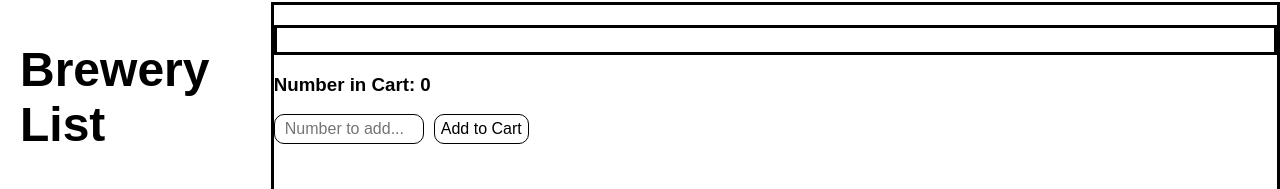
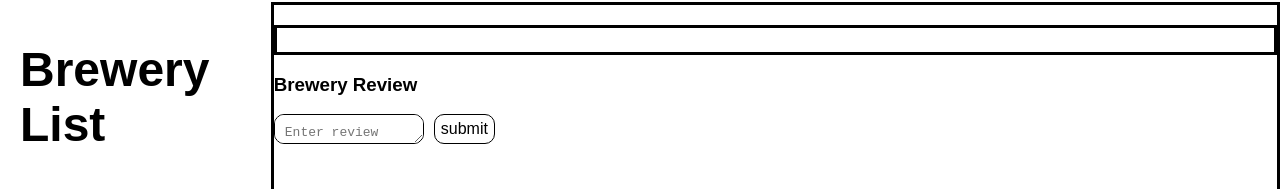
Before and after one commit to Toxicity1314/brewery-project, a plain HTML site: page index.html in a window 1280 px wide. Shown: the part 308-497 px from the top of the page. Drawn offline with Linux system fonts and the light colour scheme; no server answers.

Commit message:
add form

```diff
--- a/index.css
+++ b/index.css
@@ -96,7 +96,7 @@ input[type=submit] {
     border-radius: 10px;
 }
 
-input[type=text] {
+textarea {
     width: 150px;
     font-size: 1em;
     border: 1px solid black;
--- a/index.html
+++ b/index.html
@@ -27,16 +27,12 @@
                     <p id="brewery-type"></p>
                 </div>
 
-                <h3>
-                    Number in Cart:
-                    <span id="number-in-cart">0</span>
+                <h3> Brewery Review</h3>
+                <form>
+                    <textarea rows="5" cols="60" name="text" placeholder="Enter review"></textarea>
                     <br>
-                    <span id="cost"></span>
-                </h3>
-                <form id="cart-form">
-                    <input id="cart-amount" type="text" placeholder="Number to add..."/>
-                    <input type="submit" value="Add to Cart"></input>
-                </form>
+                    <input type="submit" value="submit"/>
+                  </form>
 
             </section>
         </div>
```
